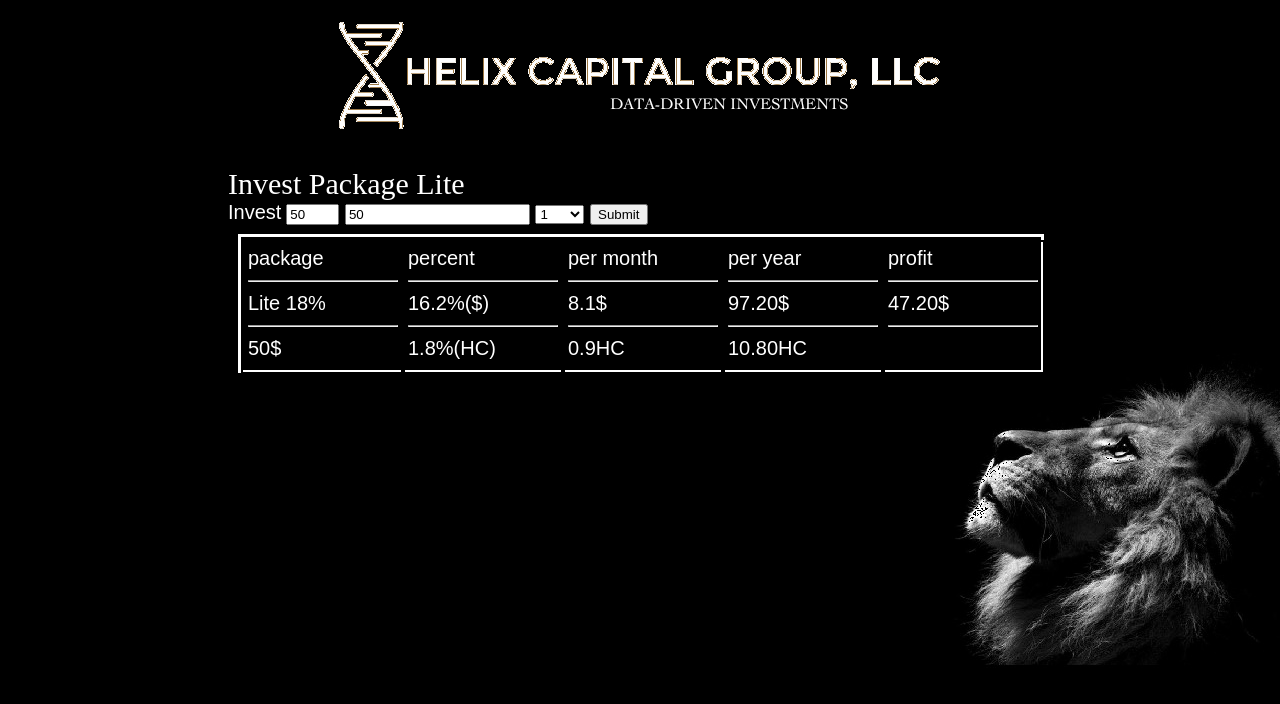
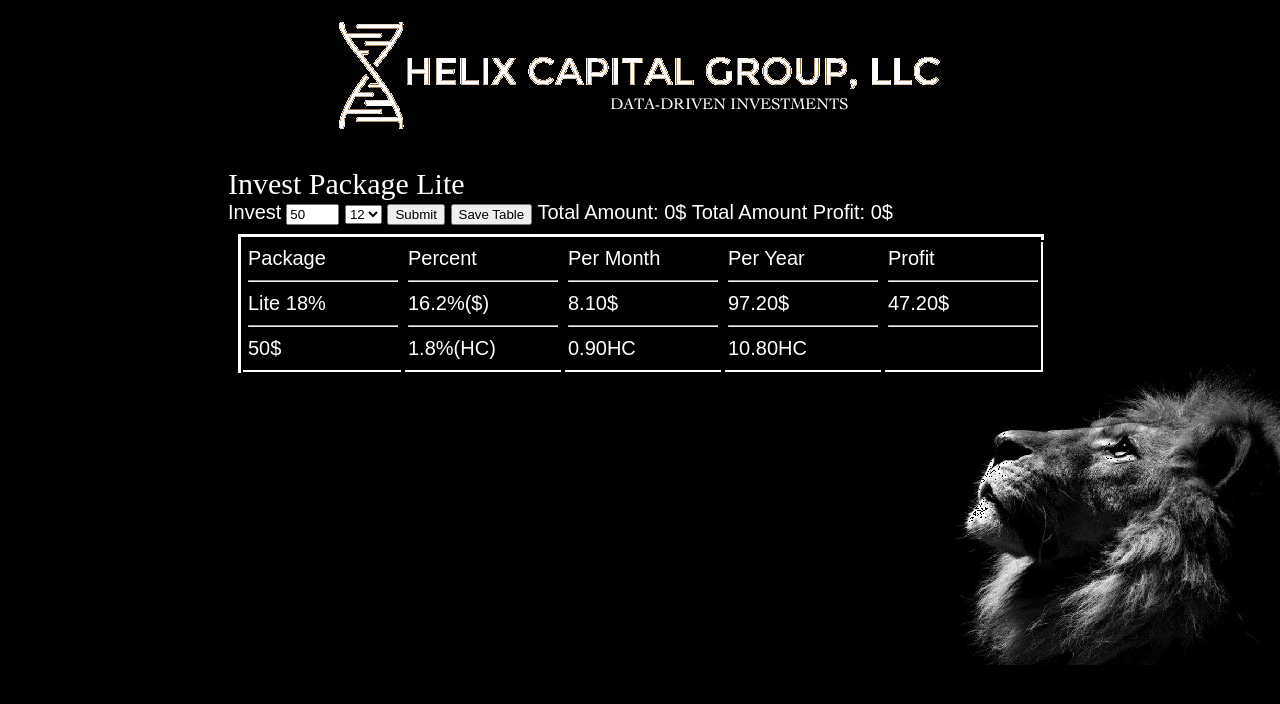
Before and after one commit to kaizer14th/helix, a plain HTML site: page index.html in a window 1280 px wide. Both pictures are taken after a click on the button "Submit". Drawn offline with Linux system fonts and the light colour scheme.

Commit message:
helix capital calculator v1.1
add functionality
index.html
 - select options for months(dropdown select)
style.css
 - minor fix
script.js
 - alert message
 - add new variables
 - add save_table function
 - add update_total function
 - remove_table function

```diff
--- a/index.html
+++ b/index.html
@@ -1,5 +1,5 @@
 <!DOCTYPE html>
-<html >
+<html>
 	<head>
 	    <meta http-equiv="content-type" content="text/html; charset=utf-8" />
 	    <link rel="stylesheet" type="text/css" href="style.css" />
@@ -65,41 +65,56 @@
 				<span>Invest
 					<span id="input_style">
 						<input type="text" name="invest" id="invest" value="50">
-						<input type="text" name="month_multiplayer" id="month_multiplayer" value="50">
-						<select>
+						<select id="month_multiplyer">
+							<option value="12">12</option>
+							<option value="11">11</option>
+							<option value="10">10</option>
+							<option value="9">9</option>
+							<option value="8">8</option>
+							<option value="7">7</option>
+							<option value="6">6</option>
+							<option value="5">5</option>
+							<option value="4">4</option>
+							<option value="3">3</option>
+							<option value="2">2</option>
 							<option value="1">1</option>
-							<option value="2">2</option>
-							<option value="audi">Audi</option>
 						</select>
-						<input id="submit" type="button" value="Submit" onclick="$('#submit').click(calculate($('#invest').val()));">
+
+						<input id="submit" type="button" value="Submit" onclick="$('#submit').click(calculate($('#invest').val()),$('#month_multiplayer').val());">
+						<input id="save_table" type="button" value="Save Table" onclick="$('#save_table').click(save_table());">
+						<span> Total Amount: </span>
+						<span id="total_amount">0$ </span>
+						<span> Total Amount Profit: </span>
+						<span id="total_amount_profit">0$ </span>
+
 					</span>
 				</span>
 			</div>
 			<div id="invest_table" class="table_font">
 				<div class="inline_block table_colomn1 table_block">
-					<div>package</div><hr>
+					<div>Package</div><hr>
 					<div id="package_name_percent">Lite 18%</div><hr>
 					<div id="invest_money">50$</div>
 				</div>
 				<div class="inline_block table_colomn2 table_block">
-					<div>percent</div><hr>
+					<div>Percent</div><hr>
 					<div id="percent_s">16.2%($)</div><hr>
 					<div id="percent_hc">1.8%(HC)</div>
 				</div>
 				<div class="inline_block table_colomn3 table_block">
-					<div>per month</div><hr>
-					<div id="month_s">8.1$</div><hr>
-					<div id="month_hc">0.9HC</div>
+					<div>Per Month</div><hr>
+					<div id="month_s">8.10$</div><hr>
+					<div id="month_hc">0.90HC</div>
 				</div>
 				<div class="inline_block table_colomn4 table_block">
-					<div>per year</div><hr>
+					<div>Per Year</div><hr>
 					<div id="year_s">97.20$</div><hr>
 					<div id="year_hc">10.80HC</div>
 				</div>
 				<div class="inline_block table_colomn5 table_block">
-					<div>profit</div><hr>
+					<div>Profit</div><hr>
 					<div id="profit">47.20$</div><hr>
-					<div></div>
+					<div id="remove_table"></div>
 				</div>
 			</div>
 		</div>
--- a/script.js
+++ b/script.js
@@ -2,6 +2,16 @@ var package_name;
 var percent;
 var percent_s;
 var percent_hc;
+var remove_amount = 0;
+var remove_amount_profit = 0;
+var table_counter = 1;
+var total_amount = 0;
+var total_amount_profit = 0;
+var total_per_month = 0;
+var array_amount = [];
+var array_amount_profit = [];
+var temp_total_amount = 97.20;
+var temp_total_amount_profit = 47.20;
 var name = 'Invest Package Lite';
 var month_multiplyer = 12;
 var percent_lite = 18;
@@ -36,11 +46,20 @@ $(document).ready(function(){
 	);
 });
 
+function check_number(z) {		//finish function
+	if (z) {
+
+	} else {
+
+	}
+}
+
 function calculate(x) {
 	x = Number(x);
-	// alert(x);
+	y = $('#month_multiplyer :selected').text();
+	// alert(y);
 	if (x < 50 || x > 25000) {
-		return alert("amount should be between 50$ and 25000$");
+		return alert("Amount should be between 50$ and 25000$ for one package deal");
 	} else if (50 <= x && x <= 199) {
 		name = package_name_lite;
 		percent = percent_lite;
@@ -64,17 +83,23 @@ function calculate(x) {
 	} else {
 
 	}
+	// alert(y);
+	month_multiplyer = y;// add check function for 'y' for number or undefined
+
 
 	month_s = (x * percent_s * 0.01).toFixed(2);
 	month_hc = (x * percent_hc * 0.01).toFixed(2);
 	year_s = (month_s * month_multiplyer).toFixed(2);
 	year_hc = (month_hc * month_multiplyer).toFixed(2);
 	profit = (year_s - x).toFixed(2);
+	temp_total_amount = year_s;
+	temp_total_amount_profit = profit;
 
-	fill_table(y);
+
+	fill_table(x,y);
 }
 
-function fill_table(y) {
+function fill_table(x,y) {
 	$('#package_name_percent').html(name + " " + percent + "%");
 	$('#invest_money').html(x + "$");
 	$('#percent_s').html(percent_s + "%($)");
@@ -85,5 +110,34 @@ function fill_table(y) {
 	$('#year_hc').html(year_hc + "HC");
 	$('#profit').html(profit + "$");
 	$('#package_name').text("Invest Package " + name);
+}
 
+function save_table() {
+	var table = $('#invest_table');
+	$('.secondFrame').append('<div id="invest_table" class="table_font '+table_counter+'">');
+	// $('#remove_table').html('Remove Table');
+	$('.' + table_counter).append(table.html());
+	$('.' + table_counter + ' > .inline_block:nth-child(4)').addClass(table_counter + 'y');
+	$('.' + table_counter + ' > .inline_block:nth-child(5) > div:last-child').attr('onclick',"remove_table('"+table_counter+"')").html('Remove Table');;
+	array_amount[table_counter] = temp_total_amount;
+	array_amount_profit[table_counter] = temp_total_amount_profit;
+	table_counter++;
+	total_amount += Number(temp_total_amount);
+	total_amount_profit += Number(temp_total_amount_profit);
+	update_total();
 }
+
+function update_total() {
+	$('#total_amount').html(total_amount.toFixed(2) + "$");
+	$('#total_amount_profit').html(total_amount_profit.toFixed(2) + "$");
+	// body...
+}
+
+function remove_table(r) {
+	r = Number(r);
+	remove_amount = $('.' + r + ' > .table_colomn4').val();
+	total_amount -= array_amount[r];
+	total_amount_profit -= array_amount_profit[r];
+	$('.' + r).remove();
+	update_total();
+}
--- a/style.css
+++ b/style.css
@@ -13,6 +13,10 @@ html, body {
 	width: 824px;
 	margin: auto;
 	height: 152px;
+}
+#remove_table {
+	/*margin-left: -50px;*/
+
 }
 #logo {
 	width: 646px;
@@ -47,8 +51,8 @@ html, body {
 	width: 45px;
 }
 #invest_table {
-	/*position: absolute;*/
-	top: 400px;
+	position: relative;
+	/*top: 400px;*/
 	width: 800px;
 	margin: 10px;
 	/*height: 300px;*/
@@ -66,7 +70,6 @@ html, body {
 	font: 20px sans-serif;
 }
 .table_font {
-
 	font: 20px arial, sans-serif;
 }
 .table_block {
@@ -120,7 +123,7 @@ html, body {
 	color: white;
 }
 .nice_font {
-	ont-family: "Times New Roman", Times, serif;
+	font-family: "Times New Roman", Times, serif;
 }
 .inline_block {
 	position: absolute;
```
